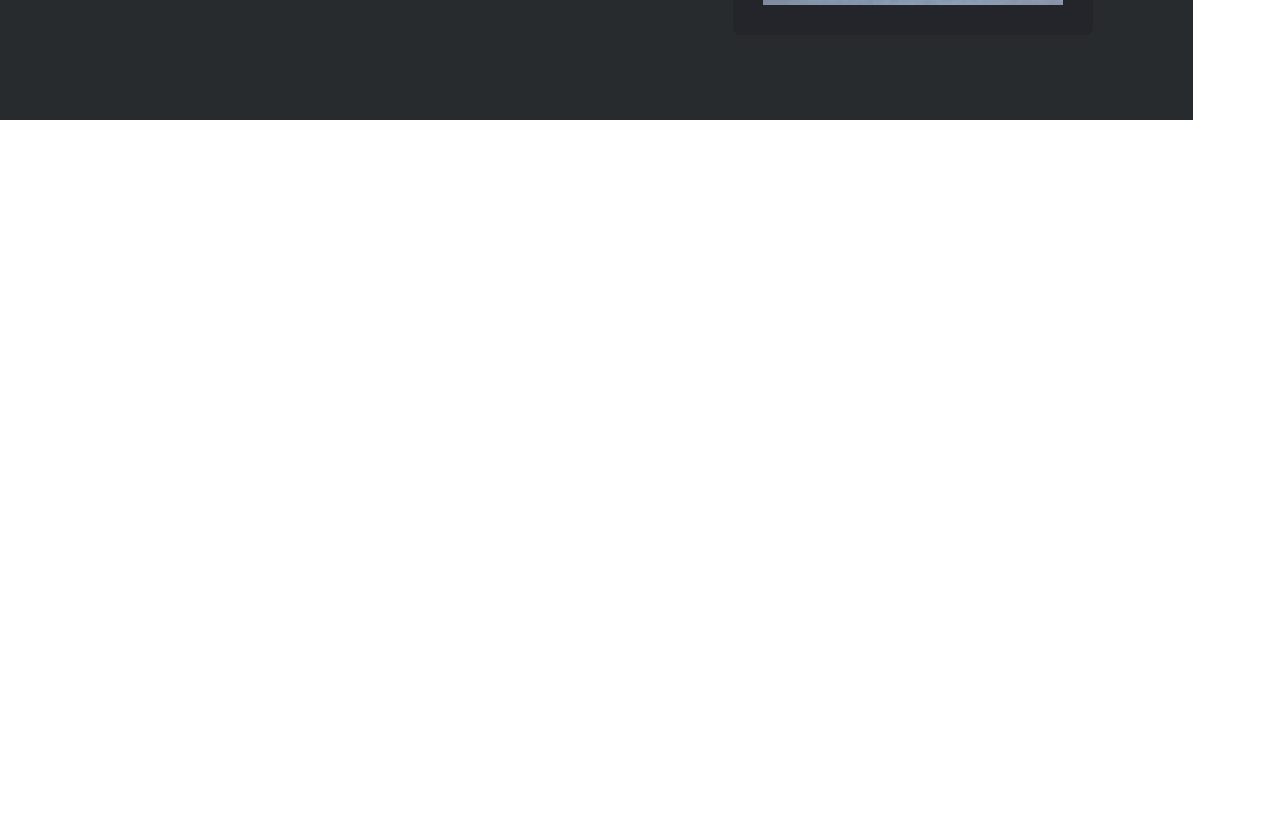
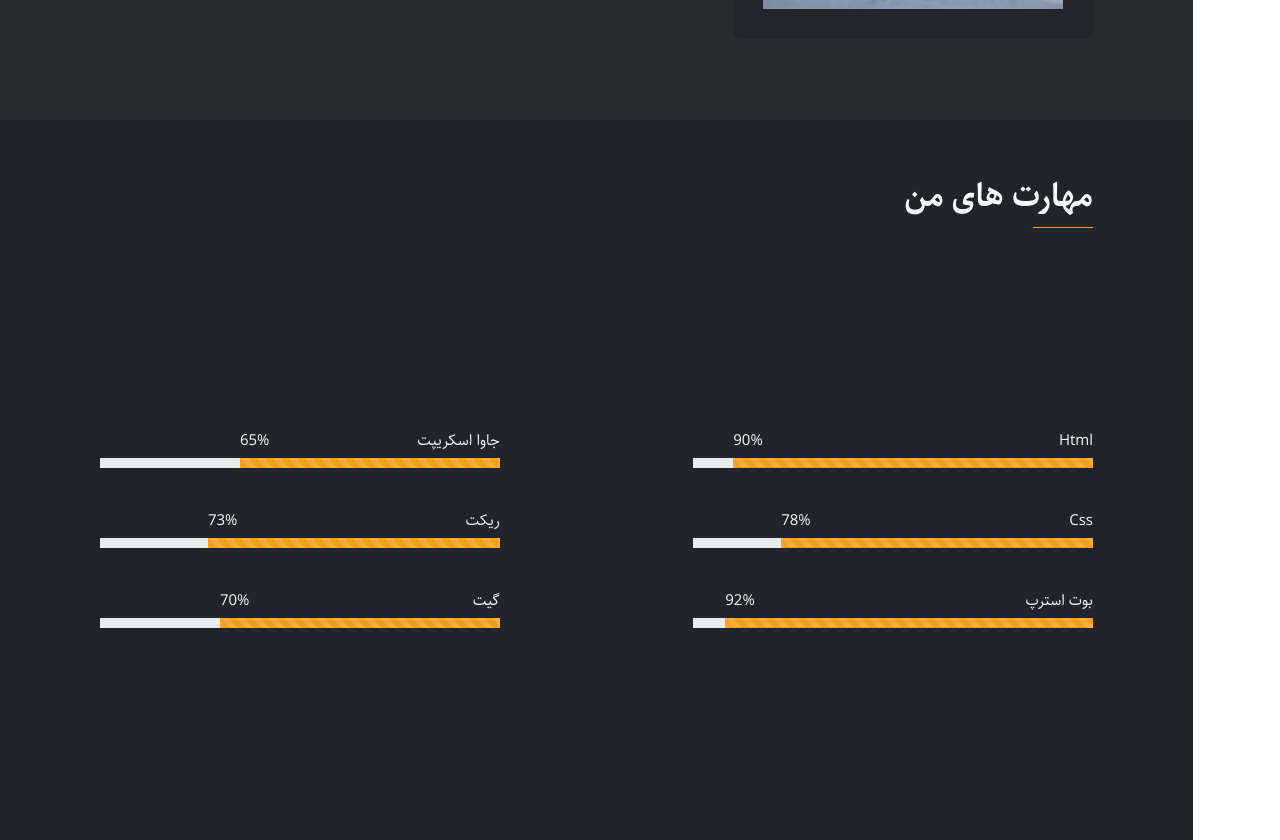
Before and after one commit to erfansormi/my-website, a React (Create React App) app: page / in a window 1280 px wide. Shown: the part 1480-2320 px from the top of the page. Before the commit the page ends 1600 px from the top, so only its background shows below. Built offline with nearby package versions, Linux system fonts and the light colour scheme.

Commit message:
my skills added

```diff
--- a/src/Components/Home/AboutMe.js
+++ b/src/Components/Home/AboutMe.js
@@ -19,16 +19,15 @@ const AboutMe = ({ titleDes, title, description, ability, btn1 }) => {
     const { state } = useContext(DataContext);
 
     return (
-        <div className={`m-0 text-capitalize`}>
+        <div className={`m-0 text-capitalize d-flex flex-column`}>
             <HeadTitle title={title} />
-            <div className={`row`}>
+            <div className={`row align-items-center h-100`}>
                 <div className={`col-5`}>
                     <div className={`${styles.img_container}
                     ${state.darkMode ? `${styles.dark_shadow}` : `${styles.light_shadow}`}`}>
                         <img className='img-fluid' src={myImg} alt="erfan sormi" />
                     </div>
                 </div>
-
                 <div className={`col-7 ${styles.about_description_container}`}>
                     <div>
                         <h4>{titleDes}</h4>
--- a/src/Components/Home/Home.js
+++ b/src/Components/Home/Home.js
@@ -8,6 +8,7 @@ import FixedSideBar from "../Sidebar/FixedSideBar";
 import Banner from "../Banner/Banner";
 import LanguageVSNightMode from "../Other/Language&NightMode";
 import AboutMeContainer from "./AboutMeContainer";
+import SkillsContainer from "./SkillsContainer";
 
 //css
 import styles from "./home.module.css";
@@ -18,7 +19,7 @@ const Home = () => {
     const mainRef = useRef()
 
     useEffect(() => {
-        // if child == odd => different backgroundColor
+        // if child-index == odd => return different backgroundColor
         const childs = mainRef.current.childNodes;
 
         childs.forEach((item, index) => {
@@ -55,6 +56,9 @@ const Home = () => {
                 <div>
                     <AboutMeContainer />
                 </div>
+                <div className={styles.skills_container}>
+                    <SkillsContainer />
+                </div>
             </main>
         </>
     );
--- /dev/null
+++ b/src/Components/Home/Progressbar.js
@@ -0,0 +1,31 @@
+import React, { useContext } from 'react'
+
+// context
+import { DataContext } from '../../Context/DataContextProvider'
+
+// css
+import styles from "./progressbar.module.css"
+
+const Progressbar = ({ value, title }) => {
+    const { state } = useContext(DataContext)
+
+    return (
+        <div className={`w-100 ${styles.progress_container}`}>
+            <div className={`progress w-100 ${styles.progress_box}`}>
+                <div className="progress-bar progress-bar-striped"
+                    role="progressbar" style={{ width: `${value}%` }}
+                    aria-valuenow={value}
+                    aria-valuemin={0} aria-valuemax={100}>
+                    <div className={`${state.darkMode ? "text-light" : "text-dark"} ${styles.top_value}`}>
+                        {value}
+                    </div>
+                    <div className={`${state.darkMode ? "text-light" : "text-dark"} ${styles.top_title}`}>
+                        {title}
+                    </div>
+                </div>
+            </div>
+        </div>
+    )
+}
+
+export default Progressbar
--- /dev/null
+++ b/src/Components/Home/Skills.js
@@ -0,0 +1,37 @@
+import React, { useContext } from 'react'
+
+// components
+import HeadTitle from "../Other/HeadTitle"
+import Progressbar from "./Progressbar"
+
+// context
+import { DataContext } from '../../Context/DataContextProvider'
+
+const Skills = ({ skill1_value, skill2_value,
+    skill3_value, skill4_value,
+    skill5_value, skill6_value,
+    skill1, skill2, skill3,
+    skill4, skill5, skill6, title }) => {
+
+    const { state } = useContext(DataContext);
+
+    return (
+        <div className="d-flex flex-column w-100">
+            <HeadTitle title={title} />
+            <div className='h-100 align-items-center row'>
+                <div className={`col-5 ${state.language == "FA" ? "offset-2" : ""}`}>
+                    <Progressbar value={skill1_value} title={skill1} />
+                    <Progressbar value={skill2_value} title={skill2} />
+                    <Progressbar value={skill3_value} title={skill3} />
+                </div>
+                <div className={`col-5 ${state.language == "FA" ? "" : "offset-2"}`}>
+                    <Progressbar value={skill4_value} title={skill4} />
+                    <Progressbar value={skill5_value} title={skill5} />
+                    <Progressbar value={skill6_value} title={skill6} />
+                </div>
+            </div>
+        </div>
+    )
+}
+
+export default Skills
--- /dev/null
+++ b/src/Components/Home/SkillsContainer.js
@@ -0,0 +1,37 @@
+import React, { useContext } from 'react'
+
+// data
+import { SkillData } from '../../Data/SkillsData'
+
+// context
+import { DataContext } from "../../Context/DataContextProvider"
+
+// components
+import Skills from './Skills'
+
+const SkillsContainer = () => {
+    const { state } = useContext(DataContext)
+
+    return (
+        <>
+            {SkillData[state.language].map((item, index) =>
+                <Skills key={index} title={item.title}
+                    skill1={item.skill1}
+                    skill2={item.skill2}
+                    skill3={item.skill3}
+                    skill4={item.skill4}
+                    skill5={item.skill5}
+                    skill6={item.skill6}
+                    skill1_value={item.skill1_value}
+                    skill2_value={item.skill2_value}
+                    skill3_value={item.skill3_value}
+                    skill4_value={item.skill4_value}
+                    skill5_value={item.skill5_value}
+                    skill6_value={item.skill6_value}
+                />
+            )}
+        </>
+    )
+}
+
+export default SkillsContainer
--- a/src/Components/Home/home.module.css
+++ b/src/Components/Home/home.module.css
@@ -3,8 +3,12 @@
     min-height: 700px;
     position: relative;
     display: flex;
-    align-items: center;
     padding: 0 100px;
+}
+
+.skills_container {
+    height: 90vh !important;
+    min-height: 500px !important;
 }
 
 .right_margin {
--- /dev/null
+++ b/src/Components/Home/progressbar.module.css
@@ -0,0 +1,46 @@
+.progress_container {
+    height: 80px;
+    display: flex;
+    align-items: center;
+}
+
+.progress_box {
+    height: 10px !important;
+    border-radius: 0px !important;
+    -webkit-border-radius: 0px !important;
+    -moz-border-radius: 0px !important;
+    -ms-border-radius: 0px !important;
+    -o-border-radius: 0px !important;
+    overflow: visible !important;
+}
+
+.progress_box>div {
+    border-radius: 0px !important;
+    overflow: visible !important;
+    -webkit-border-radius: 0px !important;
+    -moz-border-radius: 0px !important;
+    -ms-border-radius: 0px !important;
+    -o-border-radius: 0px !important;
+    background-color: var(--orange-350) !important;
+    position: relative;
+    height: 100%;
+}
+
+.top_value {
+    position: absolute;
+    left: 0;
+    bottom: 15px;
+    font-size: 15px;
+}
+
+.top_value::after {
+    content: "%";
+}
+
+.top_title {
+    position: absolute;
+    right: 0;
+    font-size: 15px;
+    bottom: 15px;
+    text-transform: capitalize;
+}
--- a/src/Components/Other/headTitle.module.css
+++ b/src/Components/Other/headTitle.module.css
@@ -1,7 +1,11 @@
 .head_title_container {
     width: 100%;
     /* padding: 10px 60px; */
-    height: 130px;
+    height: 140px;
+    display: flex;
+    align-items: flex-end;
+    margin-bottom: 10px;
+    text-transform: capitalize;
 }
 
 .head_title_container h2::after {
--- a/src/Components/Sidebar/fixedSidebar.module.css
+++ b/src/Components/Sidebar/fixedSidebar.module.css
@@ -6,6 +6,7 @@
 }
 
 .sidebar_list {
+    text-transform: capitalize;
     width: 100%;
     display: flex;
     flex-direction: column;
--- /dev/null
+++ b/src/Data/SkillsData.js
@@ -0,0 +1,36 @@
+export const SkillData = {
+    FA: [
+        {
+            title: "مهارت های من",
+            skill1: "html",
+            skill1_value: 90,
+            skill2: "css",
+            skill2_value: 78,
+            skill3: "بوت استرپ",
+            skill3_value: 92,
+            skill4: "جاوا اسکریپت",
+            skill4_value: 65,
+            skill5: "ریکت",
+            skill5_value: 73,
+            skill6: "گیت",
+            skill6_value: 70,
+        }
+    ],
+    EN: [
+        {
+            title: "my skills",
+            skill1: "html",
+            skill1_value: 90,
+            skill2: "css",
+            skill2_value: 78,
+            skill3: "bootstrap",
+            skill3_value: 92,
+            skill4: "java script",
+            skill4_value: 65,
+            skill5: "react",
+            skill5_value: 73,
+            skill6: "git",
+            skill6_value: 70,
+        }
+    ]
+}
--- a/src/index.css
+++ b/src/index.css
@@ -20,6 +20,7 @@
   --yellow-950: #fbc531;
   --orange-300: #ffa502;
   --orange-350: #ff9f1a;
+  /* --orange-350: #ffe2b9; */
   --gray-200: #e5e5e5;
   --transition: 0.4s all cubic-bezier(0.59, -0.17, 0.37, 1.19);
 }
```
